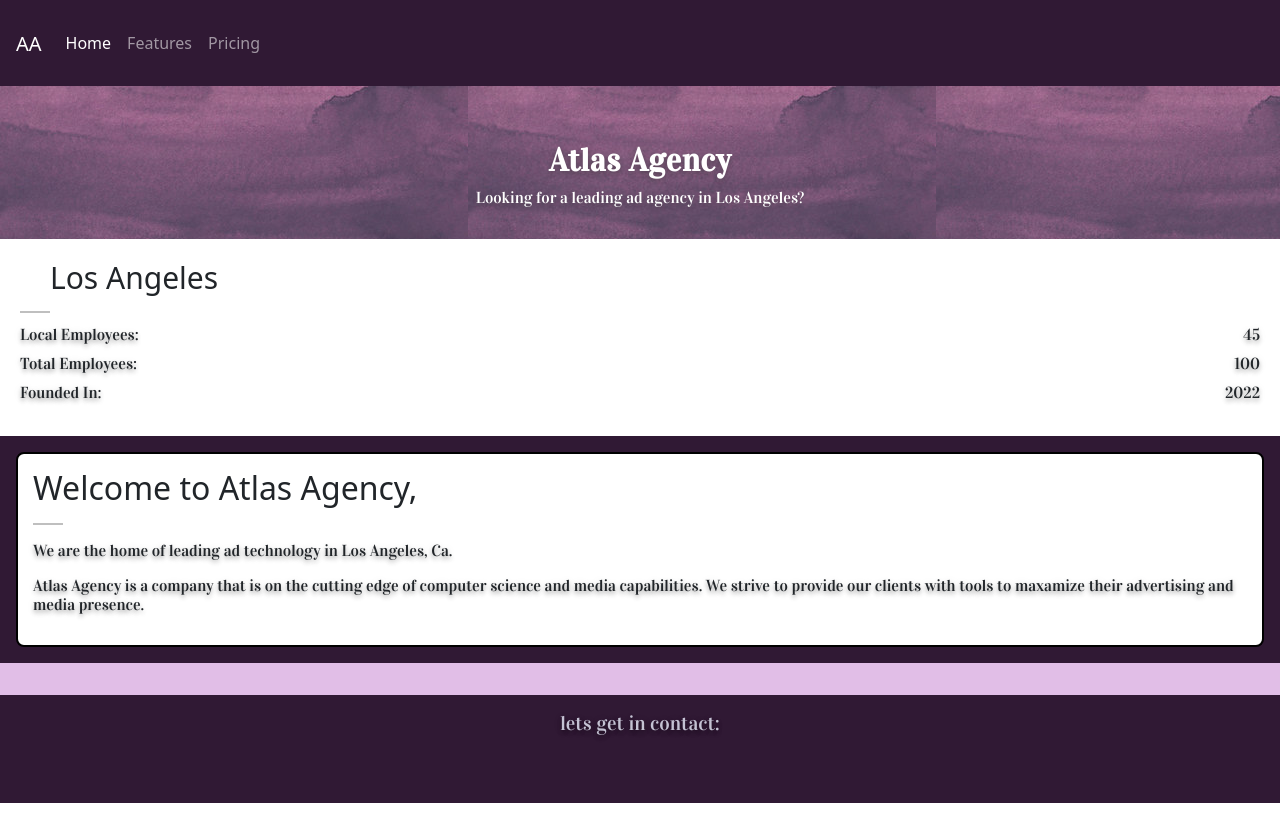
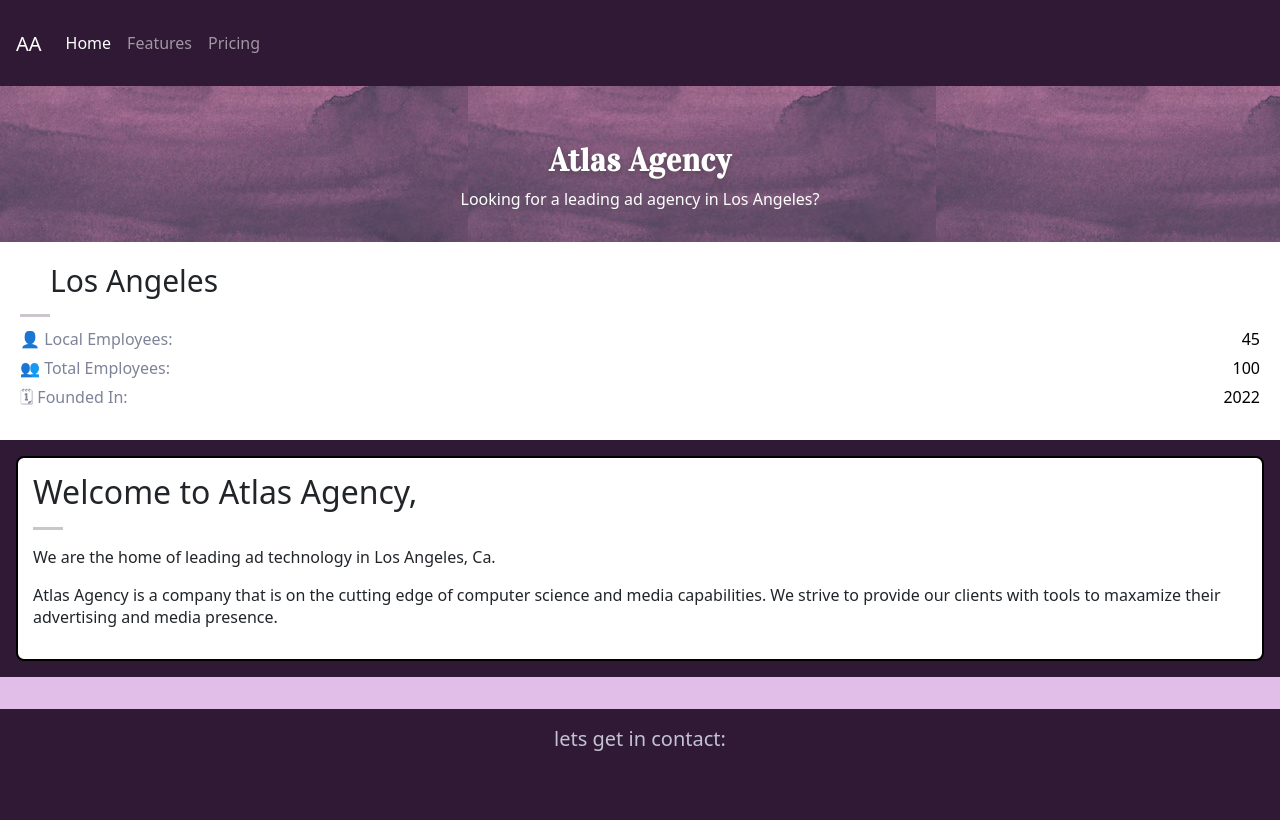
Before and after one commit to kreativekntrl/atlas-agency, a React (Create React App) app in the folder atlas-agency/: page / in a window 1280 px wide. Built offline with nearby package versions, Linux system fonts and the light colour scheme; some icons are missing.

Commit message:
article styles

```diff
--- a/atlas-agency/package.json
+++ b/atlas-agency/package.json
@@ -7,6 +7,7 @@
     "@testing-library/react": "^13.3.0",
     "@testing-library/user-event": "^13.5.0",
     "bootstrap": "^5.1.3",
+    "bootstrap-icons": "^1.8.3",
     "react": "^18.2.0",
     "react-dom": "^18.2.0",
     "react-scripts": "5.0.1",
--- a/atlas-agency/src/App.scss
+++ b/atlas-agency/src/App.scss
@@ -1,24 +1,22 @@
 @import url('https://fonts.googleapis.com/css2?family=Vidaloka&display=swap');
+@import url("https://cdn.jsdelivr.net/npm/bootstrap-icons@1.8.3/font/bootstrap-icons.css");
 :root {
     --light: white;
     --accent: #c9a6ac;
-    --dark: #924d59;
+    --grey: #7f8398;
     --darkest: #301934;
 }
 * {
     box-sizing: border-box;
   }
   body {
-    // background-color: var(--light);
     height: 100vh;
     margin: 0;
 
     font: 500 100% system-ui, sans-serif;
   }
   .page-wrap {
-    // background-color: var(--light);
     height: 100vh;
-    box-shadow: 0 0 3px rgba(black, 0.33);
 
     display: grid;
     grid-template-columns: minmax(10px, 1fr) minmax(10px, 3fr);
@@ -31,10 +29,8 @@
 
     @media (max-width: 600px) {
       grid-template-columns: 100%;
-    //   grid-template-rows: auto;
       > * {
         grid-column: 1 / -1 !important;
-        // grid-row: auto !important;
       }
     }
   }
@@ -42,7 +38,6 @@
   .page-header {
     grid-column: 1 / -1;
     background-color: var(--darkest);
-    // margin: 0 15px 0 15px;
   }
   //SIDEBAR
   .page-sidebar {
@@ -56,15 +51,12 @@
     background: var(--darkest) url(./images/360_F_320544571_jNg9ktjriptFiOGal3jL3UhEemd3zXvZ.jpg);
     opacity: .8;
   }
-  .page-art::after {
-    background-image: linear-gradient(180deg,transparent,var(--black));
-  }
   .page-art div {
     opacity: 1;
     color: white;
   }
 
-  .page-art h1, p {
+  .page-art h1 {
     opacity: 1;
     font-family: 'Vidaloka', serif;
     text-Shadow: 0 2px 4px rgb(0 0 0 / 20%), 0 1px 10px rgb(0 0 0 / 12%), 0 4px 5px rgb(0 0 0 / 14%);
@@ -79,17 +71,32 @@
     content: "Los Angeles";
     font-size: 30px;
 }
+.stats {
+  color: var(--grey);
+}
+.local-employees::before {
+  content: "👤";
+}
 .local-employees::after {
     content: "45";
     float: right;
+    color: black;
+}
+.total-employees::before {
+  content: "👥";
 }
 .total-employees::after {
     content: "100";
     float: right;
+    color: black;
+}
+.founded-in::before {
+  content: "🗓";
 }
 .founded-in::after {
     content: "2022";
     float: right;
+    color: black;
 }
 //FOOTER
   .page-footer {
--- a/atlas-agency/src/components/Main.js
+++ b/atlas-agency/src/components/Main.js
@@ -8,15 +8,15 @@ const Main = () => {
                 <SocialMediaIconsReact borderColor="rgba(0,0,0,0.25)" borderWidth="0" borderStyle="solid" icon="map" iconColor="rgba(52,198,234,1)" backgroundColor="rgba(26,166,233,0)" iconSize="1" roundness="50%" url="#" size="30" />
                 </div>
                 <div className="stats">
-                <hr style={{width: "30px", height: "2px", color: "black"}}/>
-                <p className="local-employees">Local Employees: </p>
-                <p className="total-employees">Total Employees: </p>
-                <p className="founded-in">Founded In: </p>
+                <hr style={{width: "30px", height: "3px", color: "#301934"}}/>
+                <p className="local-employees"> Local Employees: </p>
+                <p className="total-employees"> Total Employees: </p>
+                <p className="founded-in"> Founded In: </p>
                 </div>
             </div>
             <div className="content-container" style={{textAlign: "left", backgroundColor: "white", padding: "15px", borderRadius: "8px", border: "2px black solid", margin: "16px"}}>
                 <h2>Welcome to Atlas Agency,</h2>
-                <hr style={{width: "30px", height: "2px", color: "black"}}/>
+                <hr style={{width: "30px", height: "3px", color: "#301934"}}/>
                 <p>We are the home of leading ad technology in Los Angeles, Ca.</p>
                 <p>Atlas Agency is a company that is on the cutting edge of computer science and media capabilities. We strive to provide our clients with tools to maxamize their advertising and media presence.</p>
             </div>
--- a/atlas-agency/src/index.js
+++ b/atlas-agency/src/index.js
@@ -1,5 +1,6 @@
 import React from 'react';
 import 'bootstrap/dist/css/bootstrap.css';
+import 'bootstrap-icons/font/bootstrap-icons.css';
 import ReactDOM from 'react-dom/client';
 import './index.css';
 import App from './App';
```
Also changed, not shown: 1 other file (tests, documents, lock files or other folders).
